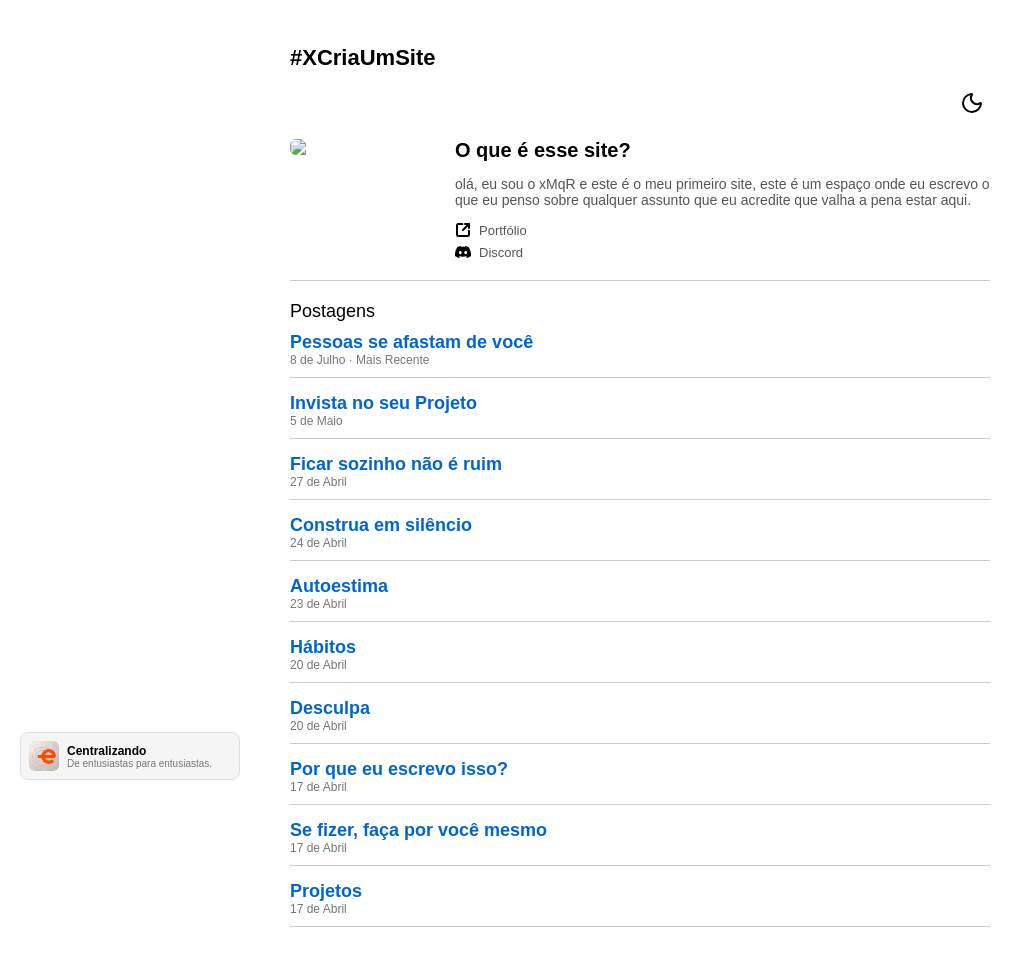
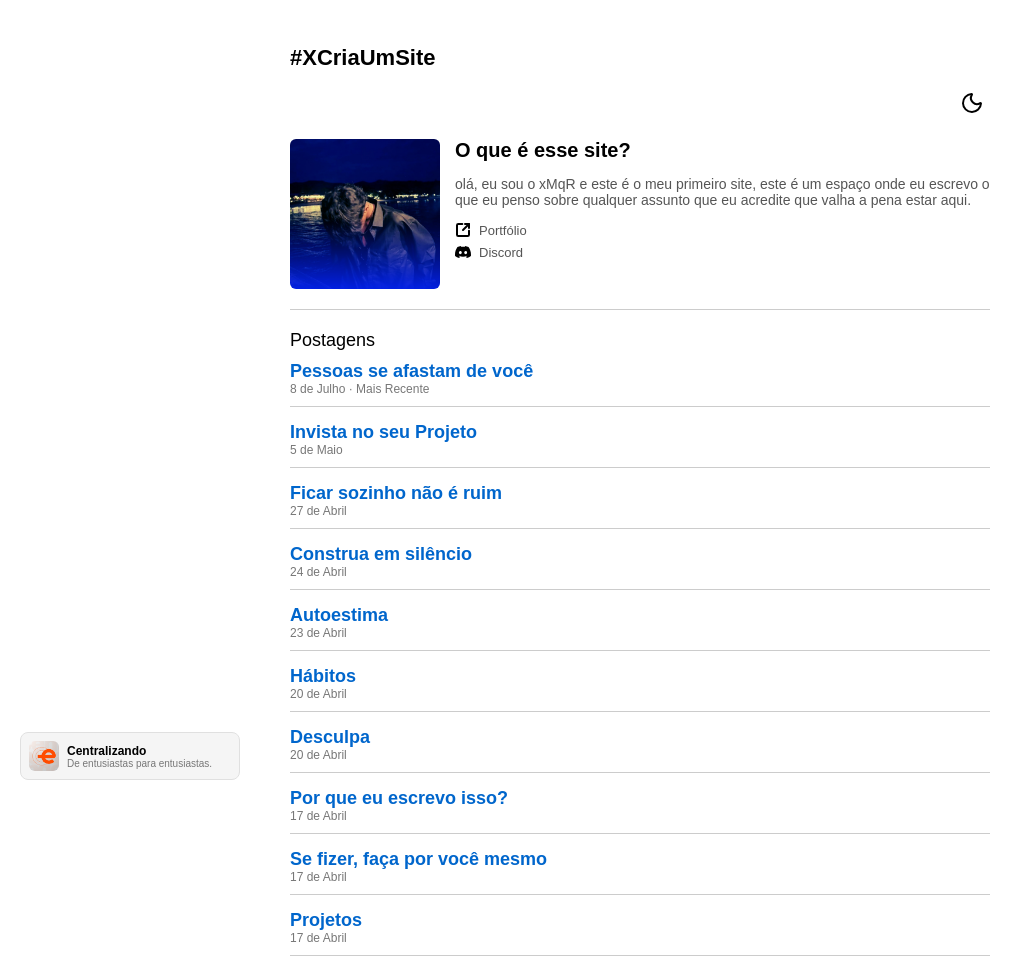
Before and after one commit to xMqRs/xMqRs.github.io, a plain HTML site: page index.html in a window 1280 px wide. Shown: the whole page, without its empty margins (0-1033 px from the left). Drawn offline with Linux system fonts and the light colour scheme.

Commit message:
Update index.html

```diff
--- a/index.html
+++ b/index.html
@@ -321,7 +321,7 @@ function renderHome(){
 
   el.innerHTML = `
     <div class="intro">
-      <img class="profile-img" src="foto1.png">
+      <img class="profile-img" src="perfil1.png">
       <div class="intro-content">
         <div class="intro-title">O que é esse site?</div>
         <div class="intro-text">
```
